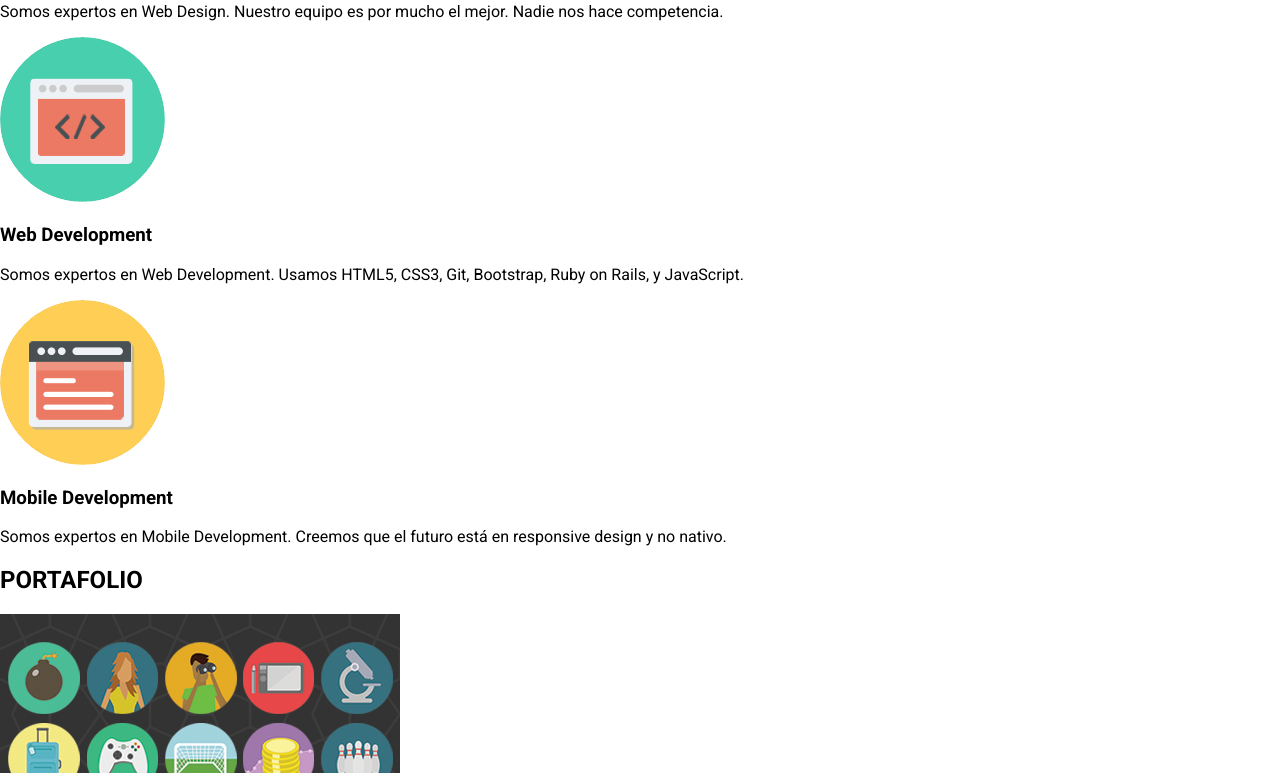
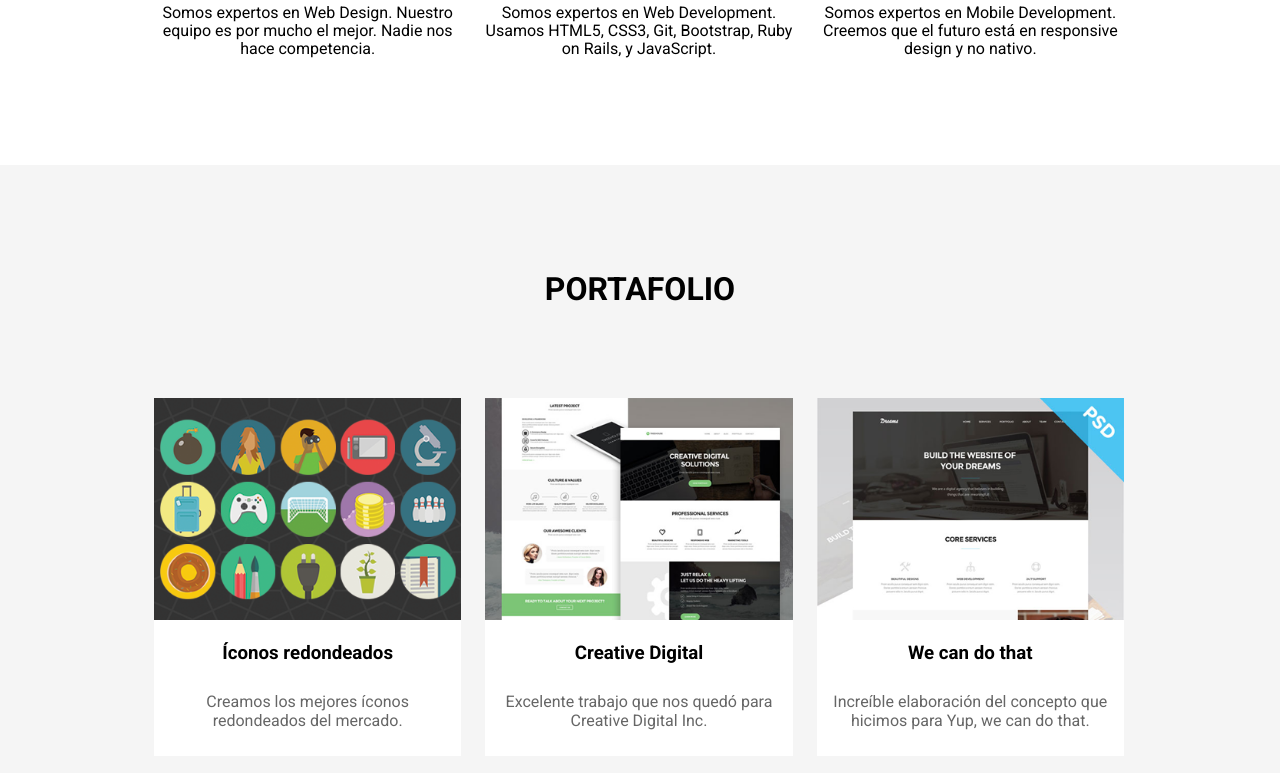
Before and after one commit to Sajito5643/Studiodev, a plain HTML site: page index.html in a window 1280 px wide. Shown: the part 1139-1912 px from the top of the page. Drawn offline with Linux system fonts and the light colour scheme.

Commit message:
more style

```diff
--- a/Css/style.css
+++ b/Css/style.css
@@ -1,8 +1,12 @@
+*{
+  box-sizing: border-box;
+}
 body {
   font-family: "Roboto", sans-serif;
 }
 .home-wrapper {
-  background: url(../Images/background.jpg) no-repeat center top;
+  background: linear-gradient(rgba(0, 0, 0, 0.6), rgba(0, 0, 0, 0.6)),
+    url(../Images/background.jpg) no-repeat center top;
   background-size: cover;
   color: white;
 }
@@ -35,10 +39,7 @@ header nav a.active {
   padding: 200px 0 150px;
 }
 
-.container {
-  width: 992px;
-  margin-left: auto;
-  margin-right: auto;
+
 }
 #home h1 {
   font-size: 68px;
@@ -68,3 +69,43 @@ header nav a.active {
 #home .social a:hover {
   background-color: #fed136;
 }
+
+#servicios .box{
+display: inline-block;
+text-align: center;
+width: 33%;
+padding: 10px;
+}
+#portafolio{
+  background-color: whitesmoke
+}
+#portafolio .box{
+  display: inline-block;
+  text-align: center;
+  width: 31%;
+  margin: 1%;
+  background-color: white;
+
+}
+#portafolio .box img{
+  width: 100%;
+}
+#portafolio .box p{
+  color: #666;
+  padding: 10px;
+}
+section {
+  padding: 80px 0;
+}
+
+section h2 {
+  font-size: 32px;
+  text-align: center;
+  margin-bottom: 80px;
+}
+
+
+.container {
+  width: 992px;
+  margin-left: auto;
+  margin-right: auto;
--- a/index.html
+++ b/index.html
@@ -15,10 +15,10 @@
         <header class="container">
             <img src="images/logo.png" alt="LOGO STUDIO Dev">
             <nav>
-                <a href="" class="active">HOME</a>
-                <a href="">SERVICIOS</a>
-                <a href="">PORTAFOLIO</a>
-                <a href="">CONTACTO</a>
+                <a href="#home" class="active">HOME</a>
+                <a href="#servicios">SERVICIOS</a>
+                <a href="#portafolio">PORTAFOLIO</a>
+                <a href="#contacto">CONTACTO</a>
             </nav>
         </header>
         <section id="home" class="container">
@@ -37,61 +37,64 @@
     </div>
 
 
-    <section>
+    <section id="servicios" class="container">
         <h2>SERVICIOS</h2>
 
-        <div>
+        <div class="box">
             <img src="Images/web-design.png" alt="Web Design">
             <h3>Web Design</h3>
             <p>Somos expertos en Web Design. Nuestro equipo es por mucho el mejor. Nadie nos hace competencia.</p>
         </div>
-        <div>
+        <div class="box">
             <img src="Images/web-development.png" alt="web-development">
             <h3>Web Development</h3>
             <p>Somos expertos en Web Development. Usamos HTML5, CSS3, Git, Bootstrap, Ruby on Rails, y JavaScript.</p>
         </div>
-        <div>
+        <div class="box">
             <img src="Images/ux-ui.png" alt="Mobile Development">
             <h3>Mobile Development</h3>
             <p>Somos expertos en Mobile Development. Creemos que el futuro está en responsive design y no nativo.</p>
         </div>
     </section>
 
-    <section>
+    <section id="portafolio">
+        <div class="container">
             <h2>PORTAFOLIO</h2>
 
-        <div>
+            <div class="box">
                 <img src="Images/portafolio/roundicons.png" alt="Íconos redondeados">
                 <h3>Íconos redondeados</h3>
                 <p>Creamos los mejores íconos redondeados del mercado.</p>
             </div>
-        <div>
+            <div class="box">
                 <img src="Images/portafolio/treehouse.png" alt="Creative Digital">
                 <h3>Creative Digital</h3>
                 <p>Excelente trabajo que nos quedó para Creative Digital Inc.</p>
             </div>
-        <div>
+            <div class="box">
                 <img src="Images/portafolio/dreams.png" alt="We can do that">
                 <h3>We can do that</h3>
                 <p>Increíble elaboración del concepto que hicimos para Yup, we can do that.</p>
             </div>
-        <div>
+            <div class="box">
                 <img src="Images/portafolio/escape.png" alt="Escape">
                 <h3>Escape</h3>
                 <p>Este es el mismo que el anterior pero esperemos que nadie lo note.</p>
             </div>
-        <div>
+            <div class="box">
                 <img src="Images/portafolio/dreams.png" alt="Dreams">
                 <h3>Dreams</h3>
                 <p>Una aplicación que nos quedó muy bacana. Hecha con Ruby on Rails.</p>
             </div>
-        <div>
+            <div class="box">
                 <img src="Images/portafolio/startup-framework.png" alt="Startup Framework">
                 <h3>Startup Framework</h3>
                 <p>Este es increíble. Es un desarrollo que hicimos ya hace un tiempo.</p>
             </div>
+        </div>
+
     </section>
-    <section>
+    <section id="contacto">
         <h2>CONTACTO</h2>
         <form action="">
             <input type="text">
```
Lines whose indentation alone changed are shown as unchanged.
